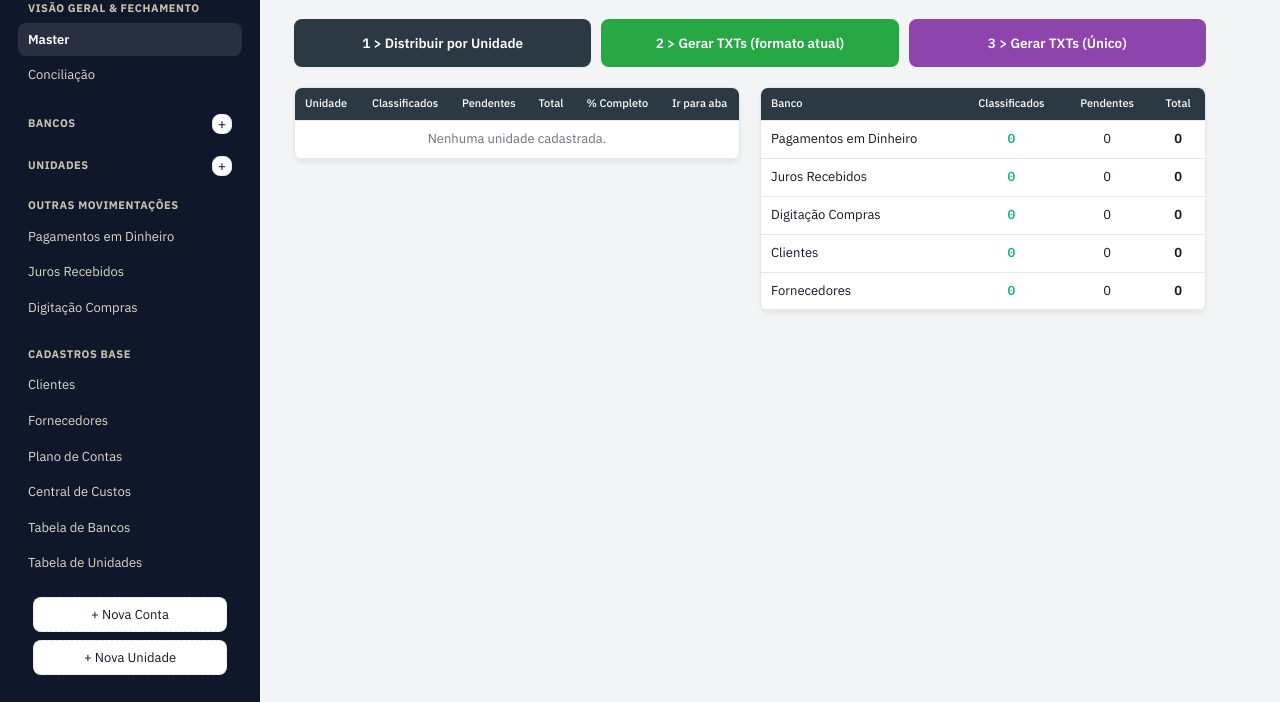
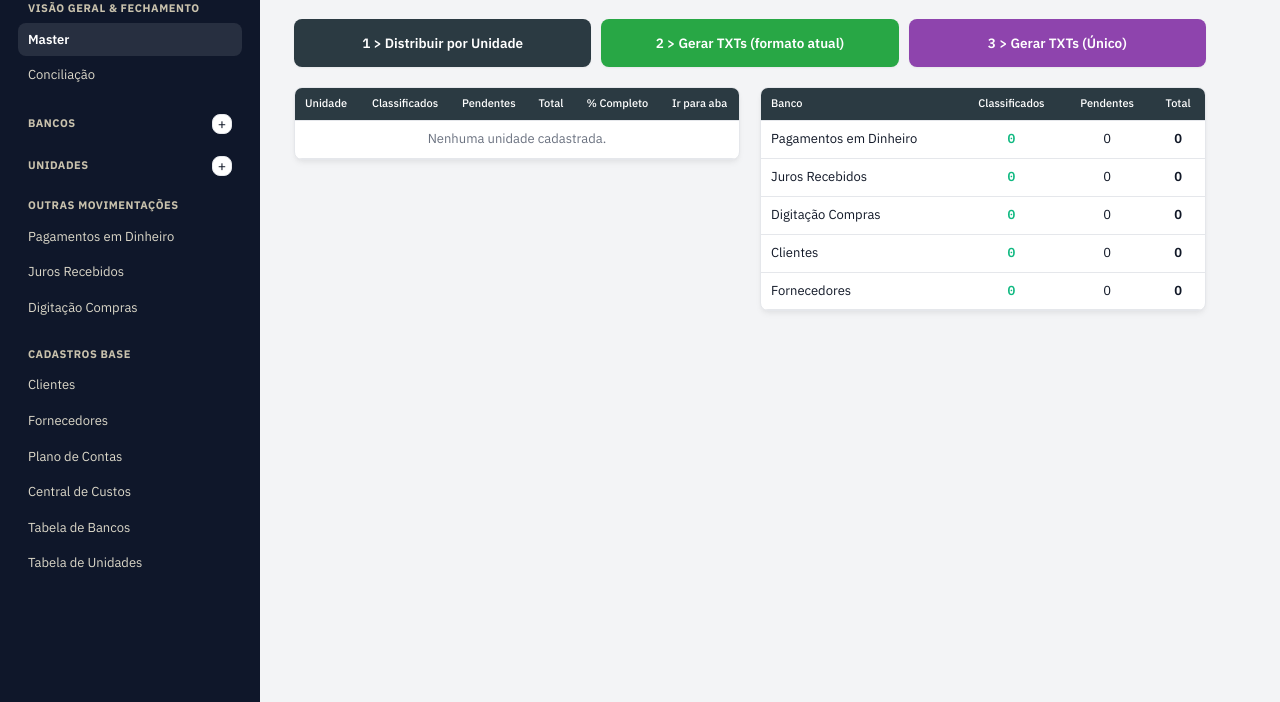
Before and after one commit to Helitonsf/Celesp, a plain HTML site: page index.html in a window 1280 px wide. Shown: the part 98-800 px from the top of the page. Drawn offline with Linux system fonts and the light colour scheme.

Commit message:
Add files via upload

```diff
--- a/index.html
+++ b/index.html
@@ -15,7 +15,7 @@
   <nav class="sidebar" id="sidebar">
     <div class="brand">TI · Netdata / Único<strong>Gestão Financeira</strong></div>
     <div id="sidebar-menu"></div>
-    <div style="padding: 15px; display:flex; flex-direction:column; gap:8px;">
+    <div style="padding: 15px; display:none; flex-direction:column; gap:8px;">
       <button id="btn-add-account" class="ghost" style="width: 100%; border: 1px dashed var(--paper-line); padding: 8px; font-size: 13px;">+ Nova Conta</button>
       <button id="btn-add-unit" class="ghost" style="width: 100%; border: 1px dashed var(--paper-line); padding: 8px; font-size: 13px;">+ Nova Unidade</button>
     </div>
```
